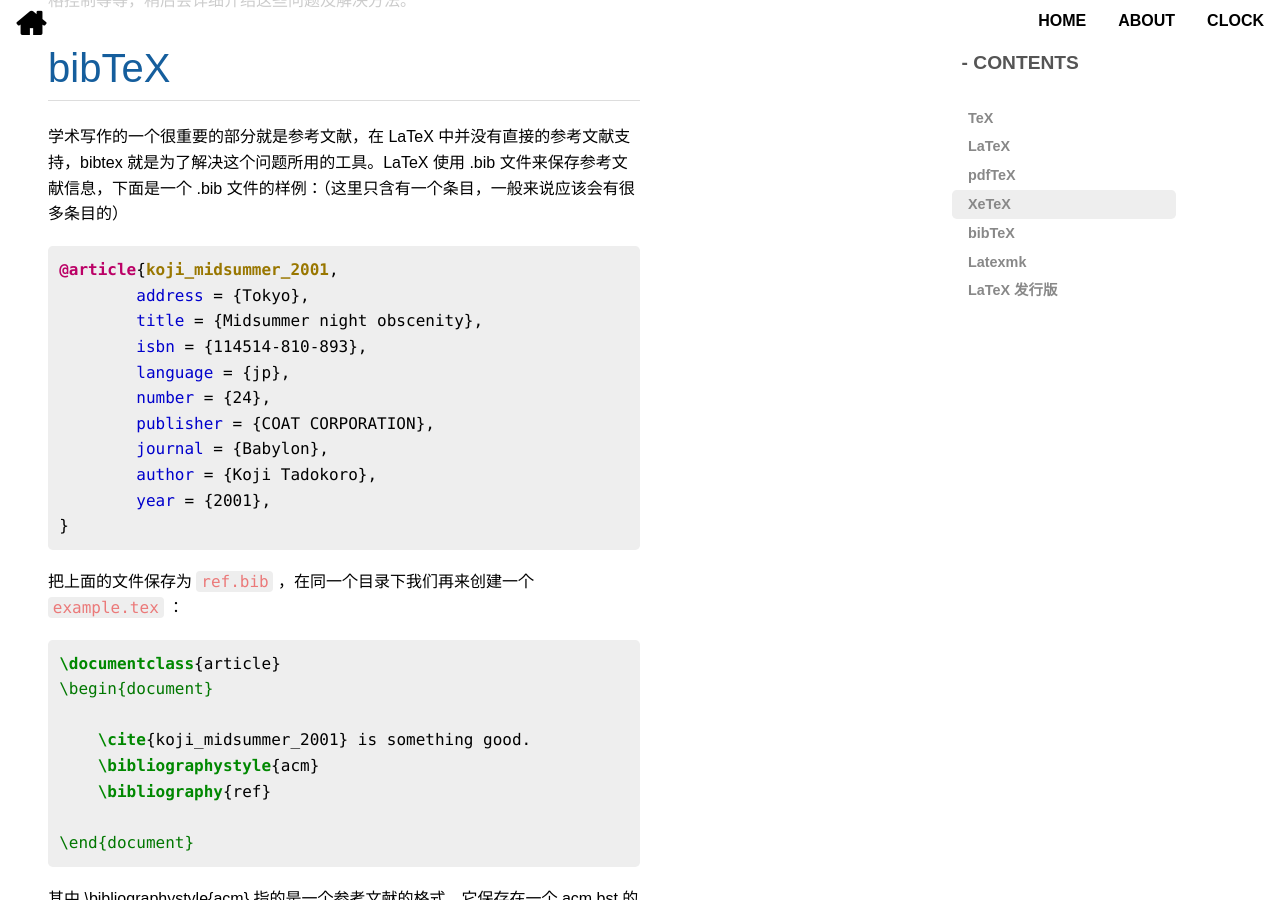
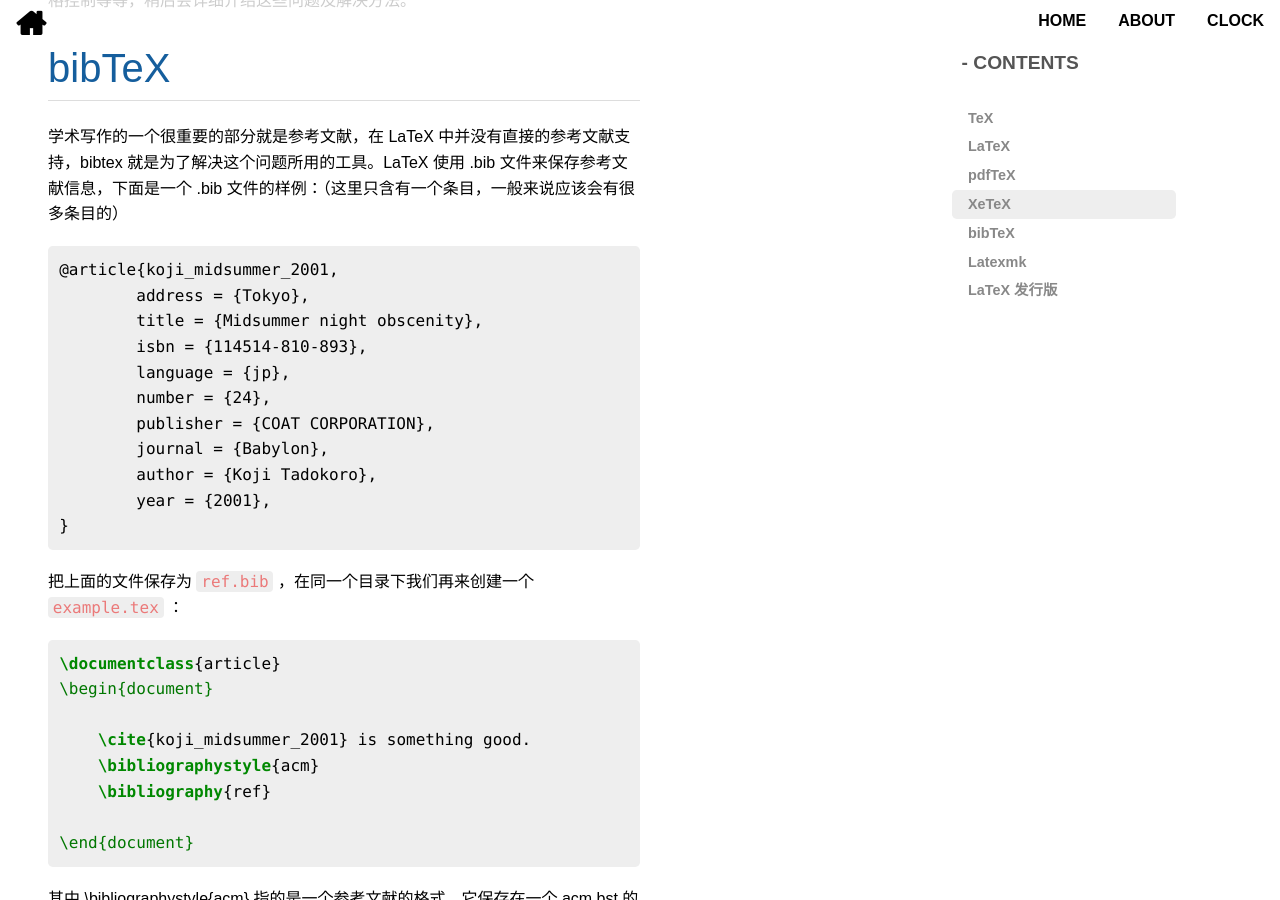
Before and after one commit to SharzyL/SharzyL.github.io, a Jekyll site: the page built from _posts/2019-10-24-latex-writing.md, in a window 1280 px wide and 900 px high, scrolled down 3695 px. Built offline with Jekyll 4.4.1, drawn with Linux system fonts in a browser that asks for light colours; formulas are drawn with MathJax 3; comment, search, counter and statistics services are not loaded; some of the changed lines change nothing that is shown; some of the changed text lies outside the part shown.

Commit message:
resolve minor bugs

````diff
--- a/_includes/footer.html
+++ b/_includes/footer.html
@@ -6,5 +6,7 @@
             Powered by <a href="https://jekyllrb.com/">Jekyll</a>.
         </p>
         <p>
-            All text works on this site is licensed under a <a rel="license" href="http://creativecommons.org/licenses/by/4.0/">Creative Commons Attribution 4.0 International License</a>.
+            All text work on this site is licensed under a <a rel="license" href="http://creativecommons.org/licenses/by/4.0/">Creative Commons Attribution 4.0 International License</a>.
         </p>
+    </div>
+</footer>
--- a/_posts/2019-10-24-latex-writing.md
+++ b/_posts/2019-10-24-latex-writing.md
@@ -86,7 +86,7 @@
 # bibTeX
 学术写作的一个很重要的部分就是参考文献，在 LaTeX 中并没有直接的参考文献支持，bibtex 就是为了解决这个问题所用的工具。LaTeX 使用 .bib 文件来保存参考文献信息，下面是一个 .bib 文件的样例：（这里只含有一个条目，一般来说应该会有很多条目的）
 
-```bib
+```
 @article{koji_midsummer_2001,
 	address = {Tokyo},
 	title = {Midsummer night obscenity},
````
